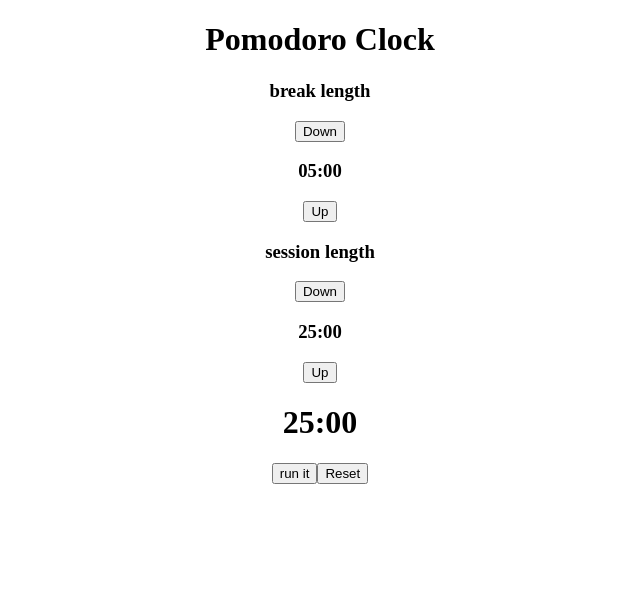
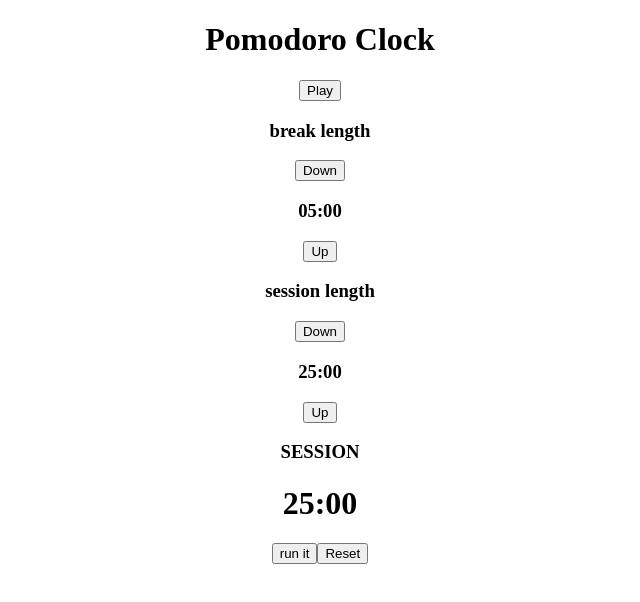
Before and after one commit to ianflynnwork/25-5-timer, a React (Create React App) app: page / in a window 1280 px wide. Shown: the top 602 px of the page, without its empty margins (320-960 px from the left). Built offline with nearby package versions, Linux system fonts and the light colour scheme.

Commit message:
moving alarmsound mp3

```diff
--- a/src/Timer.js
+++ b/src/Timer.js
@@ -1,5 +1,6 @@
 import { useState } from "react";
 import Length from './Length';
+
 
 const Timer = () => {
     const [displayTime, setDisplayTime] = useState(25*60);
@@ -7,7 +8,16 @@ const Timer = () => {
     const [sessionTime, setSessionTime] = useState(25*60);
     const [timerOn, setTimerOn] = useState(false);
     const [onBreak, setOnBreak] = useState(false);
+    const [breakAudio, setBreakAudio] = useState(new Audio('./alarmSound.mp3'));
 
+    const playBreakSound = ()=>{
+        breakAudio.currentTime = 0;
+        breakAudio.play();
+        setTimeout(()=>{
+            breakAudio.pause();
+            breakAudio.currentTime = 0;
+        }, 2000);
+    }
     const formatTime = (time) => {
         const minutes = Math.floor(time/60);
         const seconds = time % 60;
@@ -43,6 +53,17 @@ const Timer = () => {
                 date = new Date().getTime();
                 if(date > nextDate){
                     setDisplayTime((prev) => {
+                        if(prev <= 0 && !onBreakVariable){
+                            playBreakSound();
+                            onBreakVariable=true;
+                            setOnBreak(true);
+                            return breakTime;
+                        } else if(prev <= 0 && onBreakVariable){
+                            playBreakSound();
+                            onBreakVariable=false;
+                            setOnBreak(false);
+                            return sessionTime;
+                        }
                         return prev - 1;
                     });
                     nextDate += second;
@@ -66,6 +87,7 @@ const Timer = () => {
     return(
         <div className="timer">
             <h1>Pomodoro Clock</h1>
+            <button onClick={playBreakSound}>Play</button>
             <div className="dual-containers">
                 <Length
                     title={'break length'}
@@ -80,7 +102,7 @@ const Timer = () => {
                     time={sessionTime}
                     formatTime={formatTime}/>
             </div>
-
+            <h3>{onBreak ? 'BREAK' : 'SESSION'}</h3>
             <h1>{formatTime(displayTime)}</h1>
             <button onClick={controlTime}>{timerOn ? ('pause it'):('run it')}</button>
             <button onClick={resetTime}>Reset</button>
```
